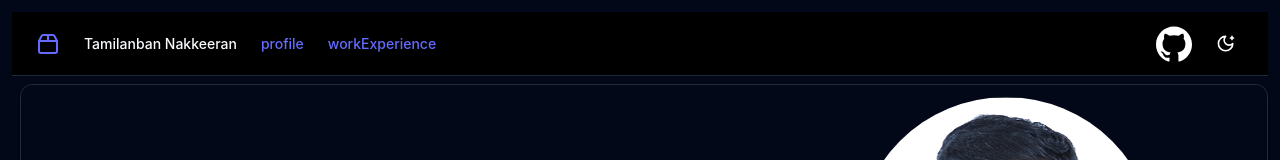
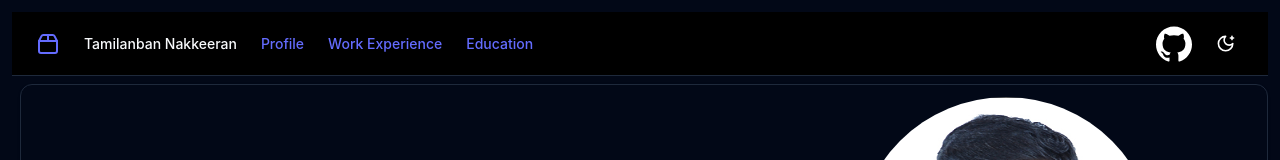
Before and after one commit to tamilanbann/tamilanbann.github.io, a React (Vite) app: page / in a window 1280 px wide. Shown: the top 160 px of the page. Built offline with nearby package versions, Linux system fonts and the light colour scheme.

Commit message:
removed props in header

```diff
--- a/src/components/Education.tsx
+++ b/src/components/Education.tsx
@@ -33,7 +33,7 @@ const Education = React.forwardRef<
   HTMLDivElement,
   React.HTMLAttributes<HTMLDivElement>
 >(({ className, ...props }, ref) => (
-  <Card ref={ref} className={cn(" ", className)} {...props}>
+  <Card ref={ref} className={cn(" ", className)} {...props} id="education">
     <CardHeader>
       <CardTitle>Education</CardTitle>
     </CardHeader>
--- a/src/components/Profile.tsx
+++ b/src/components/Profile.tsx
@@ -8,7 +8,7 @@ const Profile = React.forwardRef<
   HTMLDivElement,
   React.HTMLAttributes<HTMLDivElement>
 >(({ className, ...props }, ref) => (
-  <Card ref={ref} className={cn(" ", className)} {...props}>
+  <Card ref={ref} className={cn(" ", className)} {...props} id="profile">
     <CardContent className="text-left md:flex  justify-center items-center p-3 mx-2 ">
       <div className="order-1  md:order-2 md:w-2/5  ">
         <div className="flex justify-center items-center">
--- a/src/components/WorkExperience.tsx
+++ b/src/components/WorkExperience.tsx
@@ -42,7 +42,7 @@ const WorkExperience = React.forwardRef<
   HTMLDivElement,
   React.HTMLAttributes<HTMLDivElement>
 >(({ className, ...props }, ref) => (
-  <Card ref={ref} className={cn(" ", className)} {...props}>
+  <Card ref={ref} className={cn(" ", className)} {...props} id="workExperience">
     <CardHeader>
       <CardTitle>Work Experience</CardTitle>
     </CardHeader>
--- a/src/components/github.tsx
+++ b/src/components/github.tsx
@@ -7,7 +7,7 @@ export default function GitHub() {
         variant="ghost"
         size="icon"
         className="rotate-0 scale-70 transition-al fill-black dark:fill-white bg-inherit"
-        onClick={() => window.open("_Blank", "https://github.com/tamilanbann")}
+        onClick={() => window.open("https://github.com/tamilanbann", "_Blank")}
       >
         <svg role="img" viewBox="0 0 24 24" xmlns="http://www.w3.org/2000/svg">
           <title>GitHub</title>
--- a/src/components/header.tsx
+++ b/src/components/header.tsx
@@ -10,7 +10,7 @@ import { ThemeToggle } from "./theme-toggle";
 const Header = React.forwardRef<
   HTMLDivElement,
   React.HTMLAttributes<HTMLDivElement>
->(({ className, ...props }, ref) => (
+>(({ className }, ref) => (
   <div ref={ref} className={cn(" flex  flex-col w-full", className)}>
     <header className="sticky top-0 flex h-16 items-center gap-4 border-b bg-background px-4 md:px-6 dark:bg-black dark:text-white">
       <nav className="hidden flex-col gap-6 text-lg font-medium md:flex md:flex-row md:items-center md:gap-5 md:text-sm lg:gap-6 ">
@@ -24,11 +24,14 @@ const Header = React.forwardRef<
         <a href="#" className="text-foreground transition-colors ">
           Tamilanban Nakkeeran
         </a>
-        <a href="#" className=" transition-colors ">
-          profile
+        <a href="/#profile" className=" transition-colors ">
+          Profile
         </a>
-        <a href="#" className=" transition-colors ">
-          workExperience
+        <a href="/#workExperience" className=" transition-colors ">
+          Work Experience
+        </a>
+        <a href="/#education" className=" transition-colors ">
+          Education
         </a>
       </nav>
       <Sheet>
@@ -54,11 +57,23 @@ const Header = React.forwardRef<
             <a href="#" className="text-muted-foreground hover:text-foreground">
               Tamilanban Nakkeeran
             </a>
-            <a href="#" className="text-muted-foreground hover:text-foreground">
+            <a
+              href="/#profile"
+              className="text-muted-foreground hover:text-foreground"
+            >
               profile
             </a>
-            <a href="#" className="text-muted-foreground hover:text-foreground">
+            <a
+              href="/#workExperience"
+              className="text-muted-foreground hover:text-foreground"
+            >
               workExperience
+            </a>
+            <a
+              href="/#education"
+              className="text-muted-foreground hover:text-foreground"
+            >
+              Education
             </a>
           </nav>
         </SheetContent>
```
